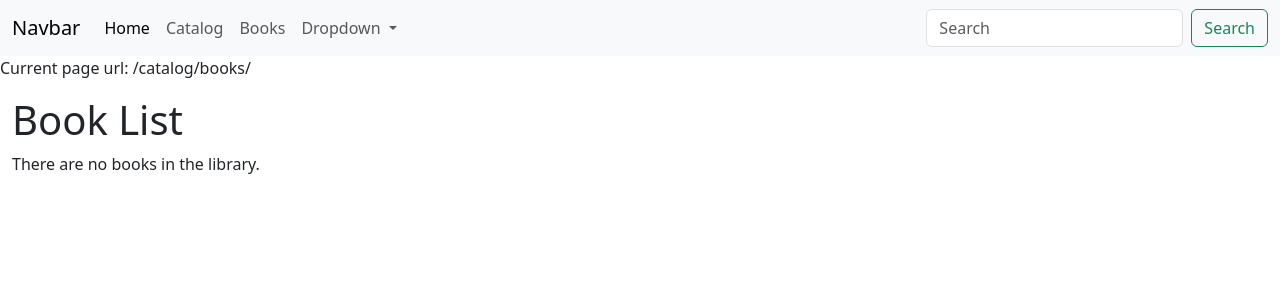
After one commit to karturik/django_study_september, a Django app: page /catalog/books/ in a window 1280 px wide. The commit adds this page. Shown: the top 300 px of the page. Run offline with Django 5.2, Linux system fonts and the light colour scheme; data that the repository does not hold is empty.

Commit message:
add class-based views, add pagination, html template

```diff
--- a/catalog/models.py
+++ b/catalog/models.py
@@ -92,6 +92,9 @@ class Author(models.Model):
     date_of_birth = models.DateField(null=True, blank=True)
     date_of_death = models.DateField('Died', null=True, blank=True)
 
+    class Meta:
+         ordering = ['last_name', 'first_name']
+
     def get_absolute_url(self):
         """
         Returns the url to access a particular author instance.
--- /dev/null
+++ b/catalog/templates/books/books_list_page.html
@@ -0,0 +1,19 @@
+{% extends "base_generic.html" %}
+
+{% block content %}
+    <h1>Book List</h1>
+
+    {% if book_list %}
+    <ul>
+
+        {% for book in book_list %}
+            <li>
+                <a href="{{ book.get_absolute_url }}">{{ book.title }}</a> ({{ book.author }})
+            </li>
+        {% endfor %}
+
+    </ul>
+    {% else %}
+        <p>There are no books in the library.</p>
+    {% endif %}
+{% endblock %}
--- a/catalog/urls.py
+++ b/catalog/urls.py
@@ -5,5 +5,6 @@ from . import views
 urlpatterns = [
         path('', views.catalog_main, name='catalog_main'),
         # re_path(r'^$', views.index, name='index'),
-        re_path(r'^books/$', views.BookListView.as_view(), name='books'),
+        re_path(r'^books/$', views.BookListView.as_view(), name='books_list'),
+        re_path(r'^book/(?P<pk>\d+)$', views.BookDetailView.as_view(), name='book-detail')
     ]
--- a/catalog/views.py
+++ b/catalog/views.py
@@ -1,5 +1,8 @@
+from django.views import generic
 from django.shortcuts import render
+
 from .models import Book, Author, BookInstance, Genre
+
 
 # Create your views here.
 def catalog_main(request):
@@ -27,3 +30,41 @@ def catalog_main(request):
         template_name='catalog_main_page.html',
         context=context
     )
+
+
+class BookListView(generic.ListView):
+    model = Book
+    context_object_name = 'book_list'   # ваше собственное имя переменной контекста в шаблоне
+    # queryset = Book.objects.filter(title__icontains='war')[:5] # Получение 5 книг, содержащих слово 'war' в заголовке
+    template_name = 'books/books_list_page.html'  # Определение имени вашего шаблона и его расположения
+
+    paginate_by = 2
+
+    # def get_queryset(self):
+    #     return Book.objects.filter(title__icontains='war')[:5] # Получить 5 книг, содержащих 'war' в заголовке
+
+    def get_context_data(self, **kwargs):
+        # В первую очередь получаем базовую реализацию контекста
+        context = super(BookListView, self).get_context_data(**kwargs)
+        # Добавляем новую переменную к контексту и инициализируем её некоторым значением
+        context['some_data'] = 'This is just some data'
+        return context
+
+
+# def book_detail_view(request, pk):
+#     try:
+#         book_id = Book.objects.get(pk=pk)
+#     except Book.DoesNotExist:
+#         raise Http404("Book does not exists")
+
+#     #book_id=get_object_or_404(Book, pk=pk)
+
+#     return render(
+#         request,
+#         'catalog/book_detail.html',
+#         context={'book':book_id,}
+#     )
+
+class BookDetailView(generic.DetailView):
+    model = Book
+    template_name = 'books/books_detail_page.html'
--- a/locallibrary/templates/base_generic.html
+++ b/locallibrary/templates/base_generic.html
@@ -13,10 +13,14 @@
     </head>
 
     <body>
-        {% include "navbar.html" %}
+        {% block navbar %}{% include "navbar.html" %}{% endblock %}
+        <p>Current page url: {{ request.path }}</p>
         <div class="container-fluid">
             <div class="row">
                 <div class="col-sm-12">{% block content %}{% endblock %}</div>
+            </div>
+            <div class="row">
+                {% block pagination %}{% include "pagination.html" %}{% endblock %}
             </div>
         </div>
         <script src="https://cdn.jsdelivr.net/npm/bootstrap@5.3.3/dist/js/bootstrap.bundle.min.js" integrity="sha384-YvpcrYf0tY3lHB60NNkmXc5s9fDVZLESaAA55NDzOxhy9GkcIdslK1eN7N6jIeHz" crossorigin="anonymous"></script>
--- a/locallibrary/templates/navbar.html
+++ b/locallibrary/templates/navbar.html
@@ -7,10 +7,13 @@
         <div class="collapse navbar-collapse" id="navbarSupportedContent">
             <ul class="navbar-nav me-auto mb-2 mb-lg-0">
                 <li class="nav-item">
-                    <a class="nav-link active" aria-current="page" href="#">Home</a>
+                    <a class="nav-link active" aria-current="page" href="{% url 'home_page' %}">Home</a>
                 </li>
                 <li class="nav-item">
-                    <a class="nav-link" href="#">Link</a>
+                    <a class="nav-link" href="{% url 'catalog_main' %}">Catalog</a>
+                </li>
+                <li class="nav-item"></li>
+                    <a class="nav-link" href="{% url 'books_list' %}">Books</a>
                 </li>
                 <li class="nav-item dropdown">
                     <a class="nav-link dropdown-toggle" href="#" role="button" data-bs-toggle="dropdown" aria-expanded="false">
@@ -23,9 +26,6 @@
                         <li><a class="dropdown-item" href="#">Something else here</a></li>
                     </ul>
                 </li>
-                <li class="nav-item">
-                    <a class="nav-link disabled" aria-disabled="true">Disabled</a>
-                </li>
             </ul>
             <form class="d-flex" role="search">
                 <input class="form-control me-2" type="search" placeholder="Search" aria-label="Search">
--- /dev/null
+++ b/locallibrary/templates/pagination.html
@@ -0,0 +1,29 @@
+{% if is_paginated %}
+    <nav aria-label="Page navigation example">
+        <ul class="pagination">
+            {% if page_obj.has_previous %}
+                <li class="page-item">
+                    <a class="page-link" href="{{ request.path }}?page={{ page_obj.previous_page_number }}" aria-label="Previous">
+                        <span aria-hidden="true">&laquo;</span>
+                    </a>
+                </li>
+            {% endif %}
+            {% for page_number in page_obj.paginator.page_range %}
+                {% if page_number >= page_obj.number|add:'-2' and page_number <= page_obj.number|add:'2' %}
+                    {% if not page_number == page_obj.number %}
+                        <li class="page-item"><a class="page-link" href="{{ request.path }}?page={{ page_number }}">{{ page_number }}</a></li>
+                    {% else %}
+                        <li class="page-item active"><a class="page-link" href="#">{{ page_number }}</a></li>
+                    {% endif %}
+                {% endif %}
+            {% endfor %}
+            {% if page_obj.has_next %}
+                <li class="page-item">
+                    <a class="page-link" href="{{ request.path }}?page={{ page_obj.next_page_number }}" aria-label="Next">
+                        <span aria-hidden="true">&raquo;</span>
+                    </a>
+                </li>
+            {% endif %}
+        </ul>
+    </nav>
+{% endif %}
```
Also changed, not shown: catalog/templates/books/books_detail_page.html (added, +23 -0 lines).
